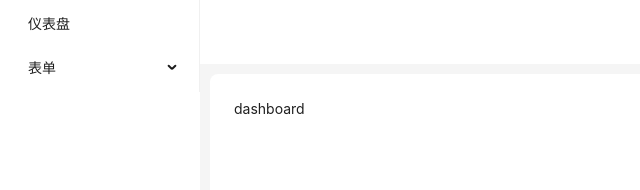
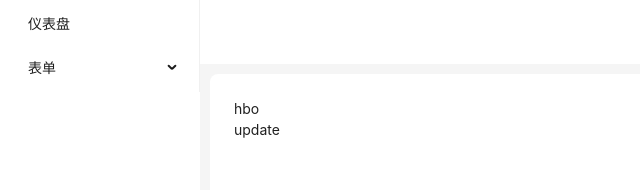
Before and after one commit to haibolian/react-template-admin, a React (Vite) app: page / in a window 1280 px wide. Shown: the top 190 px of the page, without its empty margins (0-640 px from the left). Built offline with nearby package versions, Linux system fonts and the light colour scheme.

Commit message:
feat: zustand初体验

```diff
--- a/package.json
+++ b/package.json
@@ -13,7 +13,8 @@
     "antd": "^5.22.1",
     "react": "^18.3.1",
     "react-dom": "^18.3.1",
-    "react-router-dom": "^6.28.0"
+    "react-router-dom": "^6.28.0",
+    "zustand": "^5.0.1"
   },
   "devDependencies": {
     "@eslint/js": "^9.13.0",
--- a/src/pages/dashboard/index.tsx
+++ b/src/pages/dashboard/index.tsx
@@ -1,9 +1,15 @@
 import React from 'react';
+import { userStore } from '../../store';
 
 const Dashboard: React.FC = () => {
+
+  const userInfo = userStore(state => state.userInfo)
+  const updateUserInfo = userStore(state => state.updateUserInfo)
+
   return (
     <>
-      <h1>dashboard</h1>
+      <h1>{ userInfo.name }</h1>
+      <button onClick={() => updateUserInfo({ name: 'lhb' })}>update</button>
     </>
   );
 }
--- /dev/null
+++ b/src/store/index.ts
@@ -0,0 +1,15 @@
+import { create } from 'zustand'
+
+interface UserInfo {
+  name: string,
+  age: number
+}
+
+export const userStore = create(set => ({
+  userInfo: {
+    name: 'hbo'
+  },
+  updateUserInfo: (userInfo: UserInfo) => set( state => {
+    return ({ userInfo: Object.assign({}, state.userInfo, userInfo) })
+  } )
+}))
```
